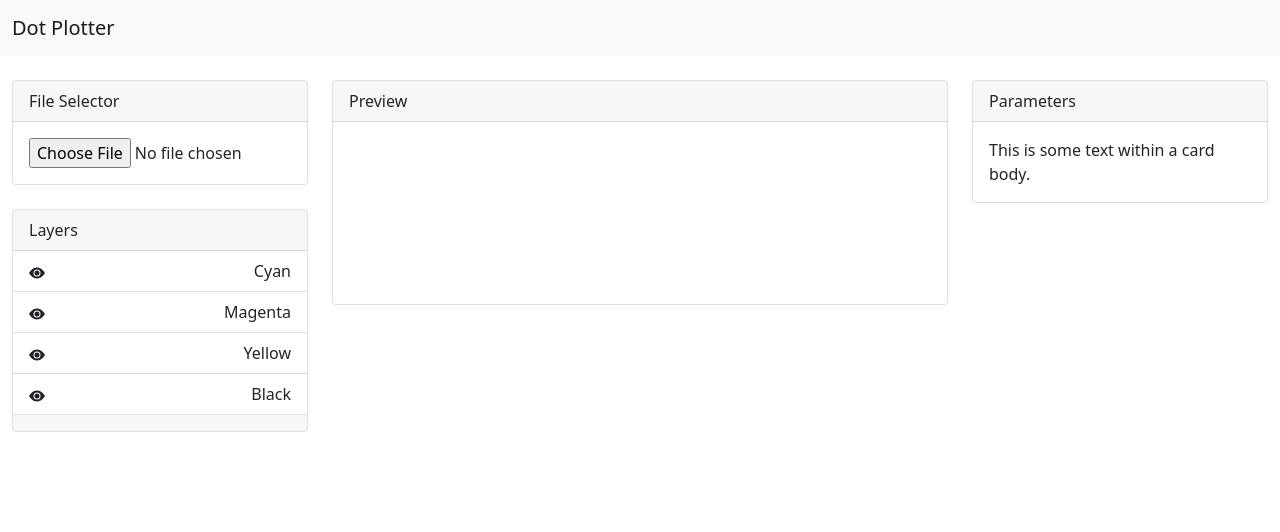
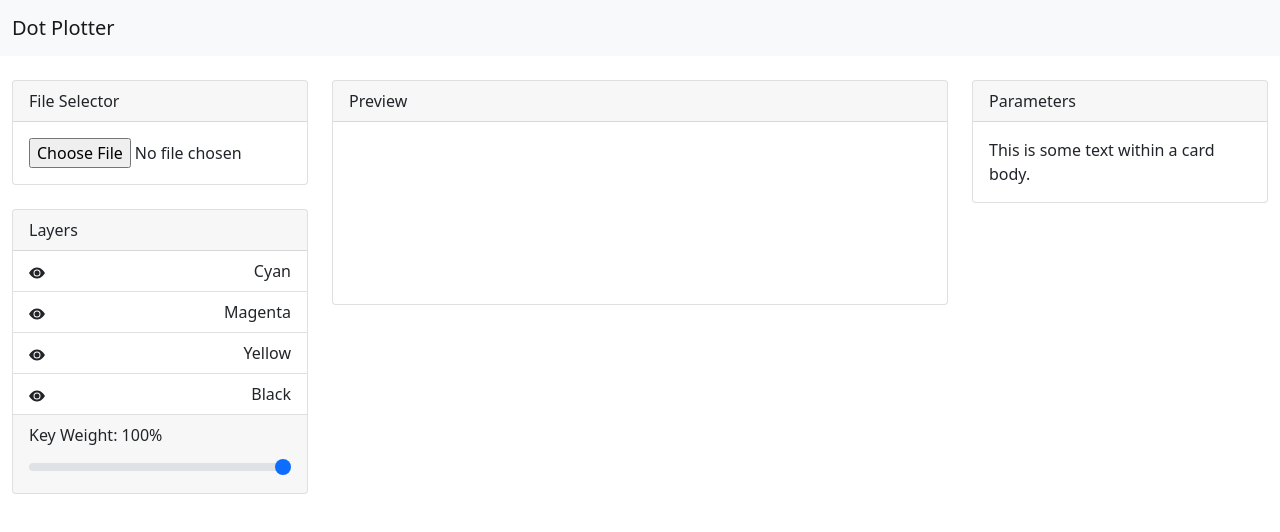
Before and after one commit to MasonWray/Dot-Plotter, a React (Create React App) app in the folder web-app/: page / in a window 1280 px wide. Shown: the top 532 px of the page. Built offline with nearby package versions, Linux system fonts and the light colour scheme.

Commit message:
Implemented CMYK Model
Implemented CMYK color separation model with variable key weighting.

```diff
--- a/web-app/src/components/Layers.js
+++ b/web-app/src/components/Layers.js
@@ -1,6 +1,7 @@
 import { useState } from "react";
 
 function Layers(props) {
+    const [keyweight, setKeyweight] = useState(1)
     const [visibility, setVisibility] = useState({
         cyan: true,
         magenta: true,
@@ -33,6 +34,10 @@ function Layers(props) {
         if (visibility.cyan) {
             for (var i = 0, n = pix.length; i < n; i += 4) {
                 pix[i + 0] = pix[i + 0] - (255 - props.imageData.pix[i + 0])
+
+                // Set keyweight
+                var m = Math.max(props.imageData.pix[i + 0], props.imageData.pix[i + 1], props.imageData.pix[i + 2])
+                pix[i + 0] = pix[i + 0] + (255 - m) * keyweight
             }
         }
 
@@ -40,6 +45,10 @@ function Layers(props) {
         if (visibility.magenta) {
             for (var i = 0, n = pix.length; i < n; i += 4) {
                 pix[i + 1] = pix[i + 1] - (255 - props.imageData.pix[i + 1])
+
+                // Set keyweight
+                var m = Math.max(props.imageData.pix[i + 0], props.imageData.pix[i + 1], props.imageData.pix[i + 2])
+                pix[i + 1] = pix[i + 1] + (255 - m) * keyweight
             }
         }
 
@@ -47,13 +56,20 @@ function Layers(props) {
         if (visibility.yellow) {
             for (var i = 0, n = pix.length; i < n; i += 4) {
                 pix[i + 2] = pix[i + 2] - (255 - props.imageData.pix[i + 2])
+
+                // Set keyweight
+                var m = Math.max(props.imageData.pix[i + 0], props.imageData.pix[i + 1], props.imageData.pix[i + 2])
+                pix[i + 2] = pix[i + 2] + (255 - m) * keyweight
             }
         }
 
         // Paint black plate
-        if (visibility.yellow) {
+        if (visibility.black) {
             for (var i = 0, n = pix.length; i < n; i += 4) {
-                pix[i + 2] = pix[i + 2] - (255 - props.imageData.pix[i + 2])
+                var m = Math.max(props.imageData.pix[i + 0], props.imageData.pix[i + 1], props.imageData.pix[i + 2])
+                pix[i + 0] = pix[i + 0] - (255 - m) * keyweight
+                pix[i + 1] = pix[i + 1] - (255 - m) * keyweight
+                pix[i + 2] = pix[i + 2] - (255 - m) * keyweight
             }
         }
 
@@ -117,7 +133,14 @@ function Layers(props) {
                 />
             </ul>
             <div className="card-footer">
-
+                <label class="form-label">{`Key Weight: ${keyweight * 100}%`}</label>
+                <input
+                    type="range"
+                    className="form-range"
+                    min="0"
+                    max="1"
+                    step="0.1"
+                    onChange={(e) => { setKeyweight(e.target.value) }} />
             </div>
         </div>
     )
```
